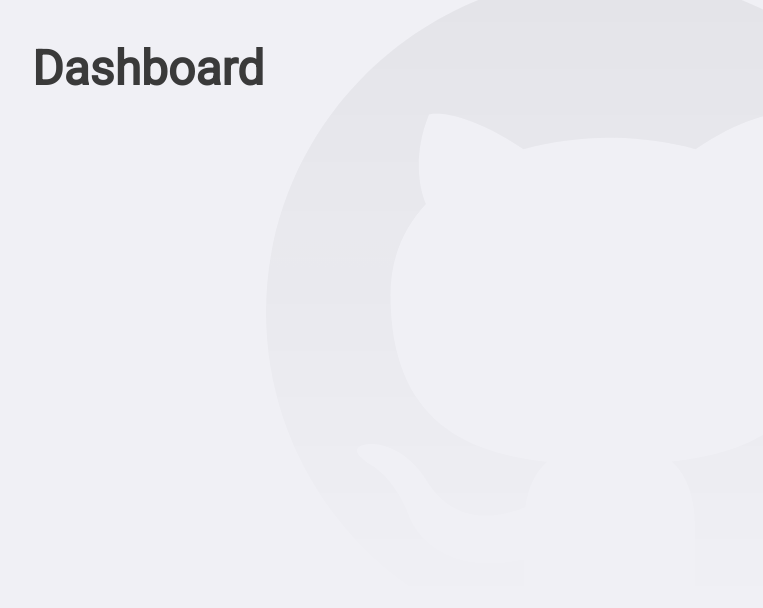
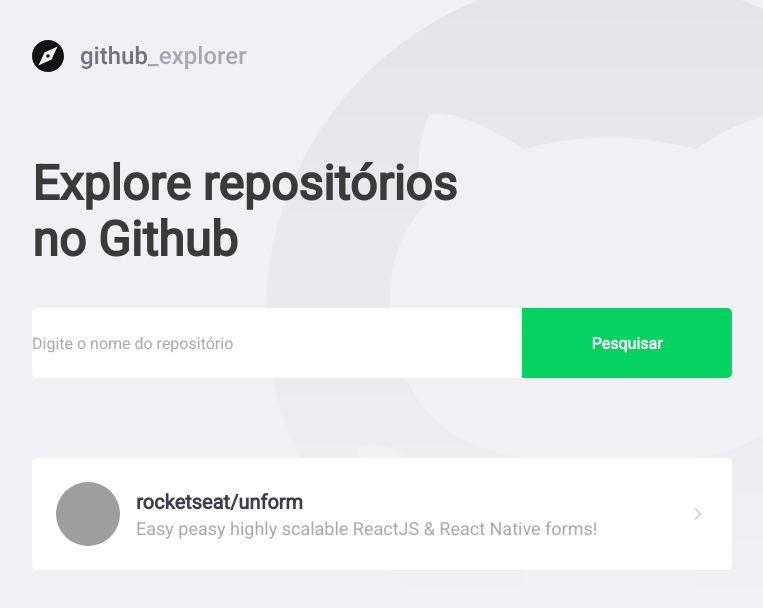
Before and after one commit to AndreCosta101/primeiro-projeto-react, a React (Create React App) app: page / in a window 1280 px wide. Shown: the top 608 px of the page, without its empty margins (148-911 px from the left). Built offline with nearby package versions, Linux system fonts and the light colour scheme; grey boxes are pictures that could not be loaded.

Commit message:
Estilizando Dashboard

```diff
--- a/package.json
+++ b/package.json
@@ -12,8 +12,10 @@
     "@types/react-dom": "^16.9.0",
     "@types/react-router-dom": "^5.1.6",
     "@types/styled-components": "^5.1.4",
+    "polished": "^4.0.2",
     "react": "^16.13.1",
     "react-dom": "^16.13.1",
+    "react-icons": "^3.11.0",
     "react-router-dom": "^5.2.0",
     "react-scripts": "3.4.3",
     "styled-components": "^5.2.0",
--- a/src/pages/Dashboard/index.tsx
+++ b/src/pages/Dashboard/index.tsx
@@ -1,8 +1,38 @@
 import React from 'react';
-import { Title } from './styles';
+import { FiChevronRight } from 'react-icons/fi';
+
+import logoImg from '../../assets/logo-image.svg';
+
+import { Title, Form, Repositories } from './styles';
 
 const Dashboard: React.FC = () => {
-  return <Title>Dashboard</Title>;
+  return (
+    <>
+      <img src={logoImg} alt="Github Explorer" />
+      <Title>Explore repositórios no Github</Title>
+
+      <Form>
+        <input placeholder="Digite o nome do repositório" />
+        <button type="submit">Pesquisar</button>
+      </Form>
+
+      <Repositories>
+        <a href="teste">
+          <img
+            src="https://avatars0.githubusercontent.com/u/48858873?s=460&u=07d533de08d9a11458de89c42a2a343bb9ba4609&v=4"
+            alt="Andre Costa"
+          />
+
+          <div>
+            <strong>rocketseat/unform</strong>
+            <p>Easy peasy highly scalable ReactJS & React Native forms!</p>
+          </div>
+
+          <FiChevronRight size={20} />
+        </a>
+      </Repositories>
+    </>
+  );
 };
 
 export default Dashboard;
--- a/src/pages/Dashboard/styles.ts
+++ b/src/pages/Dashboard/styles.ts
@@ -1,6 +1,97 @@
 import styled from 'styled-components';
+
+import { shade } from 'polished';
 
 export const Title = styled.h1`
   font-size: 48px;
   color: #3a3a3a;
+  max-width: 450px;
+  line-height: 56px;
+
+  margin-top: 80px;
 `;
+
+export const Form = styled.form`
+  margin-top: 40px;
+  max-width: 700px;
+
+  display: flex;
+
+  input {
+    flex: 1;
+    height: 70px;
+    border: 0;
+    border-radius: 5px 0 0 5px;
+    color: #3a3a3a;
+
+    &::placeholder {
+      color: #a8a8b3;
+    }
+  }
+
+  button {
+    width: 210px;
+    height: 70px;
+    background: #04d361;
+    border-radius: 0px 5px 5px 0px;
+    border: 0;
+    color: #fff;
+    font-weight: bold;
+    transition: background-color 0.2s;
+
+    &:hover {
+      background: ${shade(0.2, '#04d361')};
+    }
+  }
+`;
+export const Repositories = styled.div`
+  margin-top: 80px;
+  max-width: 700px;
+
+  a {
+    background: #fff;
+    border-radius: 5px;
+    width: 100%;
+    padding: 24px;
+    display: block;
+    text-decoration: none;
+
+    display: flex;
+    align-items: center;
+    transition: transform 0.2s;
+
+    &:hover {
+      transform: translateX(10px);
+    }
+
+    & + a {
+      margin-top: 16px;
+    }
+
+    img {
+      width: 64px;
+      height: 64px;
+      border-radius: 50%;
+    }
+
+    div {
+      margin-left: 16px;
+
+      strong {
+        font-size: 20px;
+        color: #3d3d4d;
+      }
+
+      p {
+        font-size: 18px;
+        color: #a8a8b3;
+        margin-top: 4px;
+      }
+    }
+
+    svg {
+      margin-left: auto;
+      color: #cbcbd6;
+    }
+  }
+`;
--- a/src/pages/Repository/index.tsx
+++ b/src/pages/Repository/index.tsx
@@ -1,7 +1,7 @@
 import React from 'react';
 
 const Repository: React.FC = () => {
-  return <h1>Explore repositórios no Github</h1>;
+  return <h1>repositórios</h1>;
 };
 
 export default Repository;
```
Also changed, not shown: src/assets/logo-image.svg (added), 1 other file (tests, documents, lock files or other folders).
